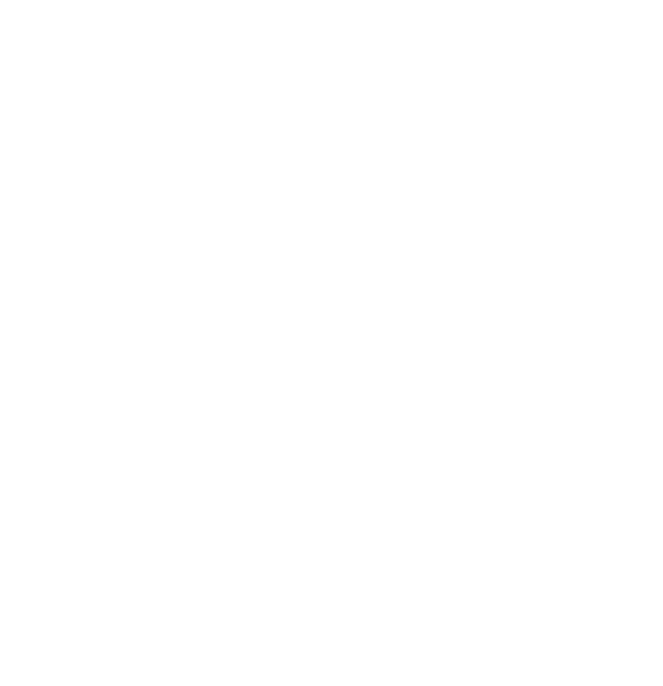
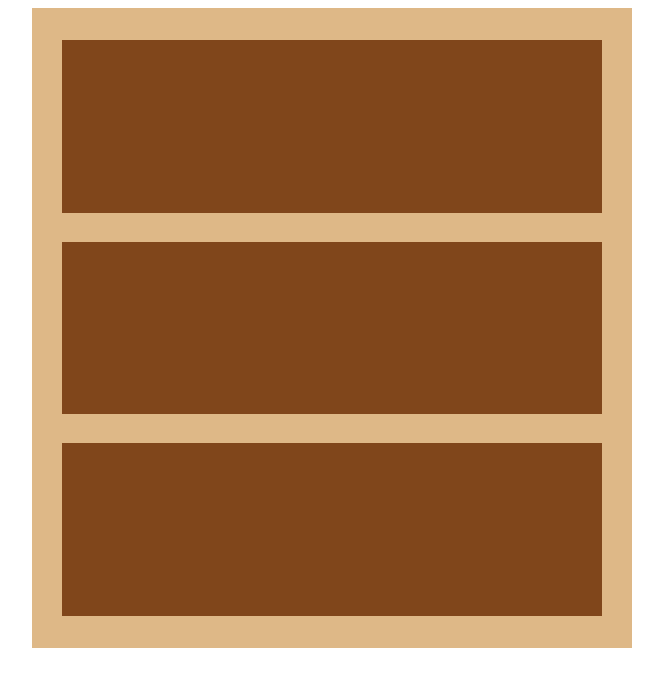
Before and after one commit to EdgarFonseca94/Library, a plain HTML site: page index.html in a window 1280 px wide. Shown: the whole page, without its empty margins (308-971 px from the left). Drawn offline with Linux system fonts and the light colour scheme.

Commit message:
add shelf html with css style

```diff
--- a/index.html
+++ b/index.html
@@ -9,6 +9,12 @@
     <title>Library</title>
 </head>
 <body>
-
+    <div id="bookcase-container">
+        <div id="flex-shelves">
+            <div class="shelf"></div>
+            <div class="shelf"></div>
+            <div class="shelf"></div>
+        </div>
+    </div>
 </body>
 </html>
--- a/styles.css
+++ b/styles.css
@@ -0,0 +1,27 @@
+#bookcase-container {
+    background-color: burlywood;
+    height: 80vh;
+    width: 80vw;
+    margin: auto;
+    position: relative;
+    max-width: 600px;
+    min-height: 550px;
+    max-height: 1000px;
+}
+#flex-shelves {
+    display: flex;
+    flex-direction: column;
+    justify-content: space-between;
+    height: 90%;
+    width: 90%;
+    margin: auto;
+    top: 0;
+    bottom: 0;
+    left: 0;
+    right: 0;
+    position: absolute;
+}
+.shelf {
+    background-color: #80461B;
+    height: 30%;
+}
```
